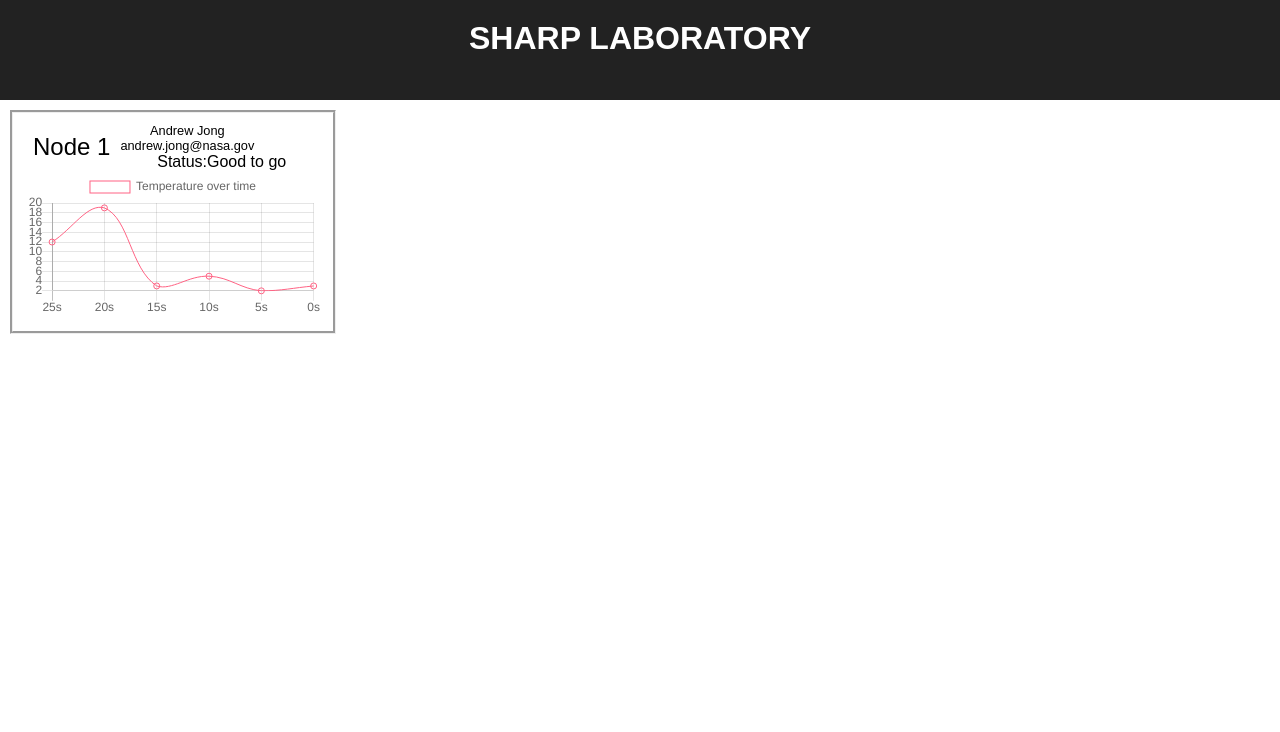
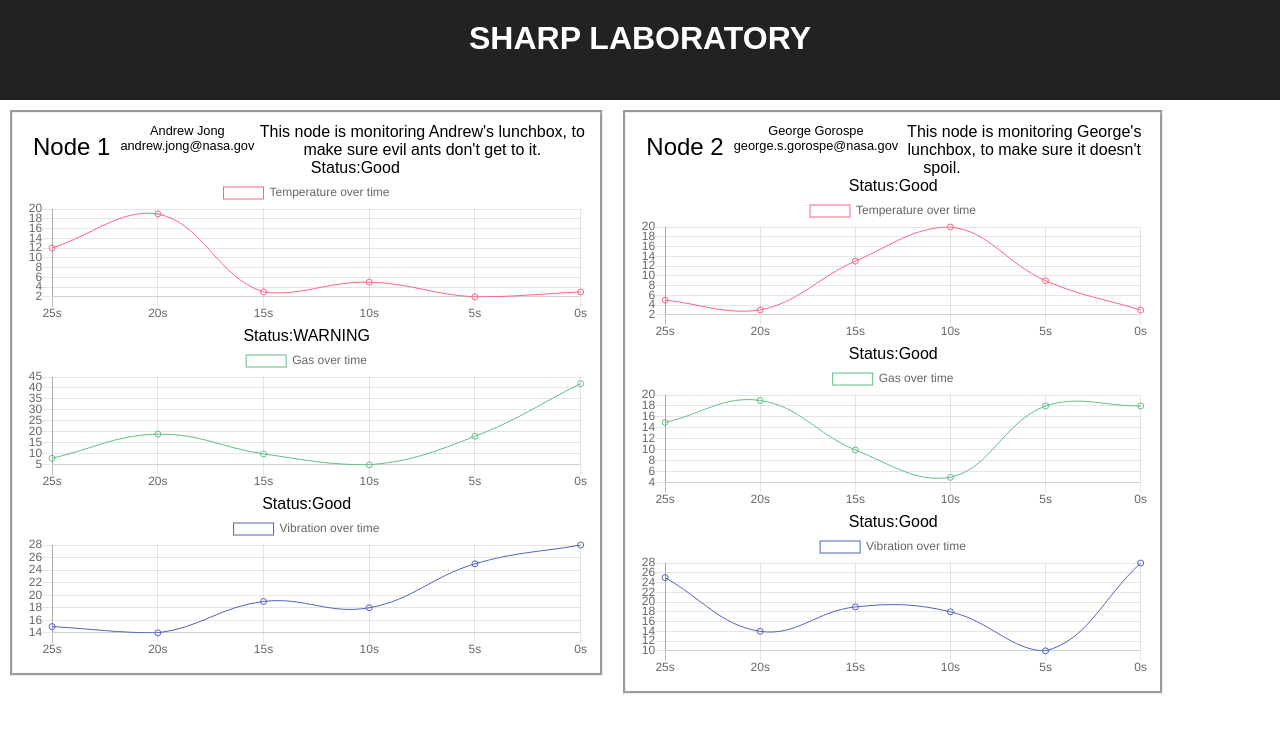
Before and after one commit to andrewjong/LabMonitor, a React (Create React App) app: page / in a window 1280 px wide. Shown: the top 732 px of the page. Built offline with nearby package versions, Linux system fonts and the light colour scheme.

Commit message:
Working passing sensorData via array through props, two separate nodes

```diff
--- a/src/App.js
+++ b/src/App.js
@@ -12,13 +12,14 @@ class App extends Component {
         </header>
 
         <NodeCard title="Node 1"
-          description="This node is monitoring George's lunchbox, to make sure the food is safe to eat."
           ownerInfo={{
             name: "Andrew Jong",
             email: "andrew.jong@nasa.gov"
           }}
-          sensorData={{
-            status: "Good to go",
+          description="This node is monitoring Andrew's lunchbox, to make sure evil ants don't get to it."
+          sensorData={[
+            {
+              status: "Good",
               chartData: {
                 // probably for labels later we can read from props
                 labels: ["25s", "20s", "15s", "10s", "5s", "0s"],
@@ -44,7 +45,158 @@ class App extends Component {
                   }]
                 },
               }
+            },
+            {
+              status: "WARNING",
+              chartData: {
+                // probably for labels later we can read from props
+                labels: ["25s", "20s", "15s", "10s", "5s", "0s"],
+                datasets: [{
+                  label: 'Gas over time',
+                  // probably for data later we can read from props
+                  data: [8, 19, 10, 5, 18, 42],
+                  backgroundColor: 'rgba(0,0,0,0)',
+                  borderColor: 'rgba(99,190,132,1)',
+                  borderWidth: 1
+                }]
+              },
+              chartOptions: {
+                legend: {
+                  display: true,
+                  position: 'right'
+                },
+                scales: {
+                  yAxes: [{
+                    ticks: {
+                      beginAtZero: true
+                    }
+                  }]
+                },
+              }
+            },
+            {
+              status: "Good",
+              chartData: {
+                // probably for labels later we can read from props
+                labels: ["25s", "20s", "15s", "10s", "5s", "0s"],
+                datasets: [{
+                  label: 'Vibration over time',
+                  // probably for data later we can read from props
+                  data: [15, 14, 19, 18, 25, 28],
+                  backgroundColor: 'rgba(0,0,0,0)',
+                  borderColor: 'rgba(80,100,190,1)',
+                  borderWidth: 1
+                }]
+              },
+              chartOptions: {
+                legend: {
+                  display: true,
+                  position: 'right'
+                },
+                scales: {
+                  yAxes: [{
+                    ticks: {
+                      beginAtZero: true
+                    }
+                  }]
+                },
+              }
+            },
+          ]}
+        />
+
+        <NodeCard title="Node 2"
+          ownerInfo={{
+            name: "George Gorospe",
+            email: "george.s.gorospe@nasa.gov"
           }}
+          description="This node is monitoring George's lunchbox, to make sure it doesn't spoil."
+          sensorData={[
+            {
+              status: "Good",
+              chartData: {
+                // probably for labels later we can read from props
+                labels: ["25s", "20s", "15s", "10s", "5s", "0s"],
+                datasets: [{
+                  label: 'Temperature over time',
+                  // probably for data later we can read from props
+                  data: [5, 3, 13, 20, 9, 3],
+                  backgroundColor: 'rgba(0,0,0,0)',
+                  borderColor: 'rgba(255,99,132,1)',
+                  borderWidth: 1
+                }]
+              },
+              chartOptions: {
+                legend: {
+                  display: true,
+                  position: 'right'
+                },
+                scales: {
+                  yAxes: [{
+                    ticks: {
+                      beginAtZero: true
+                    }
+                  }]
+                },
+              }
+            },
+            {
+              status: "Good",
+              chartData: {
+                // probably for labels later we can read from props
+                labels: ["25s", "20s", "15s", "10s", "5s", "0s"],
+                datasets: [{
+                  label: 'Gas over time',
+                  // probably for data later we can read from props
+                  data: [15, 19, 10, 5, 18, 18],
+                  backgroundColor: 'rgba(0,0,0,0)',
+                  borderColor: 'rgba(99,190,132,1)',
+                  borderWidth: 1
+                }]
+              },
+              chartOptions: {
+                legend: {
+                  display: true,
+                  position: 'right'
+                },
+                scales: {
+                  yAxes: [{
+                    ticks: {
+                      beginAtZero: true
+                    }
+                  }]
+                },
+              }
+            },
+            {
+              status: "Good",
+              chartData: {
+                // probably for labels later we can read from props
+                labels: ["25s", "20s", "15s", "10s", "5s", "0s"],
+                datasets: [{
+                  label: 'Vibration over time',
+                  // probably for data later we can read from props
+                  data: [25, 14, 19, 18, 10, 28],
+                  backgroundColor: 'rgba(0,0,0,0)',
+                  borderColor: 'rgba(80,100,190,1)',
+                  borderWidth: 1
+                }]
+              },
+              chartOptions: {
+                legend: {
+                  display: true,
+                  position: 'right'
+                },
+                scales: {
+                  yAxes: [{
+                    ticks: {
+                      beginAtZero: true
+                    }
+                  }]
+                },
+              }
+            },
+          ]}
         />
       </div>
     );
--- a/src/components/NodeCard.js
+++ b/src/components/NodeCard.js
@@ -16,8 +16,13 @@ class NodeCard extends Component {
                     <Owner ownerInfo={this.props.ownerInfo}/>
                 </div>
                 <div>
+                    {this.props.description}
+                </div>
+                <div>
                     {/* These will have to scale */}
-                    <SensorCard sensorData={this.props.sensorData} />
+                    <SensorCard sensorData={this.props.sensorData[0]} />
+                    <SensorCard sensorData={this.props.sensorData[1]} />
+                    <SensorCard sensorData={this.props.sensorData[2]} />
                 </div>
             </div>
         );
```
Lines whose indentation alone changed are shown as unchanged.
